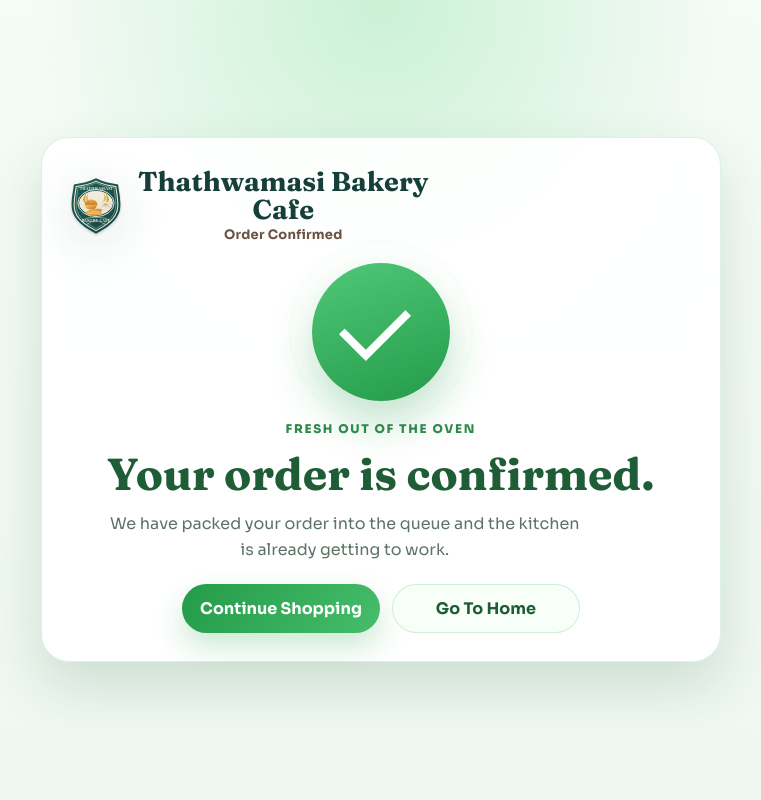
After one commit to AnujMishra77000/suneil_cafe, a Django app: page /order-success/ in a window 1280 px wide. The commit adds this page. Shown: the whole page, without its empty margins (259-1020 px from the left). Run offline with Django 5.2, Linux system fonts and the light colour scheme; parts of the project's set-up code (start-up, migrations or seed data) failed here and were passed over.

Commit message:
New_20 commit

```diff
--- a/core/urls.py
+++ b/core/urls.py
@@ -40,6 +40,7 @@ from products.views import (
     BillingPageView,
     CustomerOrderDetailsPageView,
     CheckoutPageView,
+    OrderSuccessPageView,
     BuyProductPageView,
     LatencyDashboardView,
     AdminProductSectionSelectView,
@@ -56,6 +57,7 @@ urlpatterns = [
     path('billing/', BillingPageView.as_view(), name='billing-page'),
     path('order-details/', CustomerOrderDetailsPageView.as_view(), name='customer-order-details'),
     path('checkout/', CheckoutPageView.as_view(), name='checkout-page'),
+    path('order-success/', OrderSuccessPageView.as_view(), name='order-success-page'),
     path('buy/<int:product_id>/', BuyProductPageView.as_view(), name='buy-product-page'),
     path('latency-dashboard/', LatencyDashboardView.as_view(), name='latency-dashboard'),
     path('admin-dashboard/', AdminDashboardView.as_view(), name='admin-dashboard'),
--- /dev/null
+++ b/products/static/products/order_success.css
@@ -0,0 +1,211 @@
+:root {
+    --bg: #eef7f0;
+    --surface: #ffffff;
+    --brand-900: #1f5d36;
+    --brand-700: #2d8a4a;
+    --brand-500: #45b76a;
+    --text: #153222;
+    --muted: #5c7365;
+    --shadow: 0 24px 54px rgba(31, 93, 54, 0.16);
+}
+
+* { box-sizing: border-box; }
+
+body {
+    margin: 0;
+    min-height: 100vh;
+    font-family: "Sora", sans-serif;
+    color: var(--text);
+    background:
+        radial-gradient(circle at top, rgba(127, 224, 154, 0.36), transparent 34%),
+        linear-gradient(180deg, #f5fbf6 0%, var(--bg) 100%);
+}
+
+.success-shell {
+    min-height: 100vh;
+    display: grid;
+    place-items: center;
+    padding: 24px 16px;
+}
+
+.success-card {
+    width: min(680px, 100%);
+    display: grid;
+    gap: 20px;
+    place-items: center;
+    text-align: center;
+    padding: 30px 24px 28px;
+    border-radius: 28px;
+    border: 1px solid rgba(69, 183, 106, 0.18);
+    background: rgba(255, 255, 255, 0.92);
+    box-shadow: var(--shadow);
+    backdrop-filter: blur(10px);
+}
+
+.success-brand {
+    justify-self: start;
+}
+
+.success-checkmark {
+    position: relative;
+    width: 138px;
+    height: 138px;
+    border-radius: 999px;
+    background: linear-gradient(160deg, #50c878 0%, #239b49 100%);
+    box-shadow: 0 20px 42px rgba(35, 155, 73, 0.28);
+    animation: success-pop 560ms cubic-bezier(0.22, 1, 0.36, 1) both;
+}
+
+.success-checkmark::before {
+    content: "";
+    position: absolute;
+    inset: -12px;
+    border-radius: inherit;
+    border: 2px solid rgba(80, 200, 120, 0.26);
+    animation: success-pulse 1.8s ease-out infinite;
+}
+
+.success-checkmark::after {
+    content: "";
+    position: absolute;
+    left: 44px;
+    top: 30px;
+    width: 30px;
+    height: 56px;
+    border-right: 8px solid #fff;
+    border-bottom: 8px solid #fff;
+    transform: rotate(45deg) scale(0);
+    transform-origin: center;
+    animation: success-draw 420ms 240ms cubic-bezier(0.22, 1, 0.36, 1) forwards;
+}
+
+.success-copy {
+    display: grid;
+    gap: 10px;
+}
+
+.success-kicker {
+    margin: 0;
+    color: var(--brand-700);
+    font-size: 12px;
+    font-weight: 800;
+    letter-spacing: 0.14em;
+    text-transform: uppercase;
+}
+
+.success-copy h2 {
+    margin: 0;
+    font-family: "Fraunces", serif;
+    font-size: clamp(1.8rem, 4vw, 2.8rem);
+    color: var(--brand-900);
+}
+
+.success-text {
+    margin: 0;
+    max-width: 40ch;
+    color: var(--muted);
+    line-height: 1.65;
+}
+
+.order-id-text {
+    margin: 0;
+    color: var(--brand-900);
+    font-weight: 700;
+}
+
+.hidden {
+    display: none;
+}
+
+.success-actions {
+    width: 100%;
+    display: flex;
+    justify-content: center;
+    gap: 12px;
+    flex-wrap: wrap;
+}
+
+.success-btn {
+    min-width: 188px;
+    display: inline-flex;
+    align-items: center;
+    justify-content: center;
+    padding: 13px 18px;
+    border-radius: 999px;
+    text-decoration: none;
+    font-weight: 700;
+    transition: transform 180ms ease, box-shadow 180ms ease;
+}
+
+.success-btn:hover {
+    transform: translateY(-1px);
+}
+
+.success-btn--primary {
+    background: linear-gradient(120deg, #239b49, #46bd6b);
+    color: #fff;
+    box-shadow: 0 14px 28px rgba(35, 155, 73, 0.22);
+}
+
+.success-btn--secondary {
+    border: 1px solid rgba(35, 155, 73, 0.18);
+    background: #f8fff9;
+    color: var(--brand-900);
+}
+
+@keyframes success-pop {
+    from {
+        opacity: 0;
+        transform: scale(0.82);
+    }
+    to {
+        opacity: 1;
+        transform: scale(1);
+    }
+}
+
+@keyframes success-draw {
+    from {
+        transform: rotate(45deg) scale(0);
+        opacity: 0;
+    }
+    to {
+        transform: rotate(45deg) scale(1);
+        opacity: 1;
+    }
+}
+
+@keyframes success-pulse {
+    from {
+        transform: scale(0.92);
+        opacity: 0.7;
+    }
+    to {
+        transform: scale(1.18);
+        opacity: 0;
+    }
+}
+
+@media (max-width: 640px) {
+    .success-card {
+        padding: 26px 18px 22px;
+        gap: 18px;
+    }
+
+    .success-checkmark {
+        width: 118px;
+        height: 118px;
+    }
+
+    .success-checkmark::after {
+        left: 37px;
+        top: 24px;
+        width: 26px;
+        height: 48px;
+    }
+
+    .success-btn {
+        width: 100%;
+        min-width: 0;
+    }
+}
--- /dev/null
+++ b/products/static/products/order_success.js
@@ -0,0 +1,39 @@
+const continueShoppingBtnEl = document.getElementById("continueShoppingBtn");
+const orderIdTextEl = document.getElementById("orderIdText");
+
+function resolvedContinueShoppingUrl() {
+    const fallback = "/bakery/";
+    const stored = (localStorage.getItem("thathwamasi_continue_shopping_url") || "").trim();
+    if (!stored) return fallback;
+
+    try {
+        const url = new URL(stored, window.location.origin);
+        if (url.origin !== window.location.origin) return fallback;
+        if (/^\/(billing|checkout|order-success)\/?$/i.test(url.pathname)) return fallback;
+        return `${url.pathname}${url.search}` || fallback;
+    } catch {
+        return fallback;
+    }
+}
+
+function hydrateOrderId() {
+    const bodyOrderId = (document.body.dataset.orderId || "").trim();
+    const fallbackOrderId = (localStorage.getItem("thathwamasi_last_order_id") || "").trim();
+    const orderId = bodyOrderId || fallbackOrderId;
+    if (!orderIdTextEl) return;
+    if (!orderId) {
+        orderIdTextEl.classList.add("hidden");
+        return;
+    }
+    orderIdTextEl.textContent = `Order ID: #${orderId}`;
+    orderIdTextEl.classList.remove("hidden");
+}
+
+function bootstrap() {
+    if (continueShoppingBtnEl) {
+        continueShoppingBtnEl.href = resolvedContinueShoppingUrl();
+    }
+    hydrateOrderId();
+}
+
+bootstrap();
--- a/products/templates/products/checkout.html
+++ b/products/templates/products/checkout.html
@@ -21,7 +21,7 @@
     </script>
     <link rel="stylesheet" href="{% static 'products/page_fx.css' %}?v=20260228-fx1" />
     <script defer src="{% static 'products/page_fx.js' %}?v=20260228-fx1"></script>
-    <link rel="stylesheet" href="{% static 'products/checkout.css' %}?v=20260228-brand2" />
+    <link rel="stylesheet" href="{% static 'products/checkout.css' %}?v=20260301-checkout1" />
     <link rel="stylesheet" href="{% static 'products/brand.css' %}?v=20260228-brand3" />
     <link rel="stylesheet" href="{% static 'products/customer_menu.css' %}?v=20260228-brand1" />
     <link rel="stylesheet" href="{% static 'notifications/notification_bell.css' %}?v=20260224-2" />
@@ -93,7 +93,7 @@
             </aside>
         </section>
     </main>
-    <script src="{% static 'products/checkout.js' %}?v=20260224-3"></script>
+    <script src="{% static 'products/checkout.js' %}?v=20260301-checkout1"></script>
     <script src="{% static 'products/customer_menu.js' %}?v=20260224-1"></script>
     <script src="{% static 'notifications/notification_bell.js' %}?v=20260224-2"></script>
     <script>
--- /dev/null
+++ b/products/templates/products/order_success.html
@@ -0,0 +1,55 @@
+{% load static %}
+<!DOCTYPE html>
+<html lang="en">
+<head>
+    <meta charset="UTF-8" />
+    <meta name="viewport" content="width=device-width, initial-scale=1.0" />
+    <title>Thathwamasi Bakery Cafe | Order Confirmed</title>
+    <script>
+        (function () {
+            const root = document.documentElement;
+            root.classList.add("fx-mounted");
+            window.setTimeout(function () {
+                if (!root.classList.contains("fx-ready")) {
+                    root.classList.remove("fx-mounted");
+                }
+            }, 700);
+        })();
+    </script>
+    <link rel="preconnect" href="https://fonts.googleapis.com">
+    <link rel="preconnect" href="https://fonts.gstatic.com" crossorigin>
+    <link href="https://fonts.googleapis.com/css2?family=Sora:wght@300;400;600;700;800&family=Fraunces:opsz,wght@9..144,700&display=swap" rel="stylesheet">
+    <link rel="stylesheet" href="{% static 'products/page_fx.css' %}?v=20260228-fx1" />
+    <script defer src="{% static 'products/page_fx.js' %}?v=20260228-fx1"></script>
+    <link rel="stylesheet" href="{% static 'products/brand.css' %}?v=20260228-brand3" />
+    <link rel="stylesheet" href="{% static 'products/order_success.css' %}?v=20260301-success1" />
+</head>
+<body data-order-id="{{ order_id }}">
+    <main class="success-shell">
+        <section class="success-card" data-fx>
+            <div class="site-lockup site-lockup--compact success-brand">
+                <img class="site-logo site-logo--compact" src="{% static 'products/images/thathwamasi-badge.svg' %}" alt="Thathwamasi Bakery Cafe logo" />
+                <div class="site-copy">
+                    <h1 class="site-title site-title--compact site-title--stacked"><span class="site-title-line">Thathwamasi Bakery</span><span class="site-title-line">Cafe</span></h1>
+                    <p class="page-context">Order Confirmed</p>
+                </div>
+            </div>
+
+            <div class="success-checkmark" aria-hidden="true"></div>
+
+            <div class="success-copy" data-fx>
+                <p class="success-kicker">Fresh out of the oven</p>
+                <h2>Your order is confirmed.</h2>
+                <p class="success-text">We have packed your order into the queue and the kitchen is already getting to work.</p>
+                <p id="orderIdText" class="order-id-text {% if not order_id %}hidden{% endif %}">Order ID: #{{ order_id }}</p>
+            </div>
+
+            <div class="success-actions" data-fx>
+                <a id="continueShoppingBtn" class="success-btn success-btn--primary" href="/bakery/">Continue Shopping</a>
+                <a class="success-btn success-btn--secondary" href="/">Go To Home</a>
+            </div>
+        </section>
+    </main>
+    <script src="{% static 'products/order_success.js' %}?v=20260301-success1"></script>
+</body>
+</html>
--- a/products/views.py
+++ b/products/views.py
@@ -139,6 +139,15 @@ class CustomerOrderDetailsPageView(TemplateView):
 
 class CheckoutPageView(TemplateView):
     template_name = "products/checkout.html"
+
+
+class OrderSuccessPageView(TemplateView):
+    template_name = "products/order_success.html"
+
+    def get_context_data(self, **kwargs):
+        context = super().get_context_data(**kwargs)
+        context["order_id"] = (self.request.GET.get("order_id") or "").strip()
+        return context
 
 
 class BuyProductPageView(TemplateView):
```
Also changed, not shown: products/static/products/billing.js (+26 -0 lines), products/static/products/checkout.css (+57 -6 lines), products/static/products/checkout.js (+31 -7 lines).
